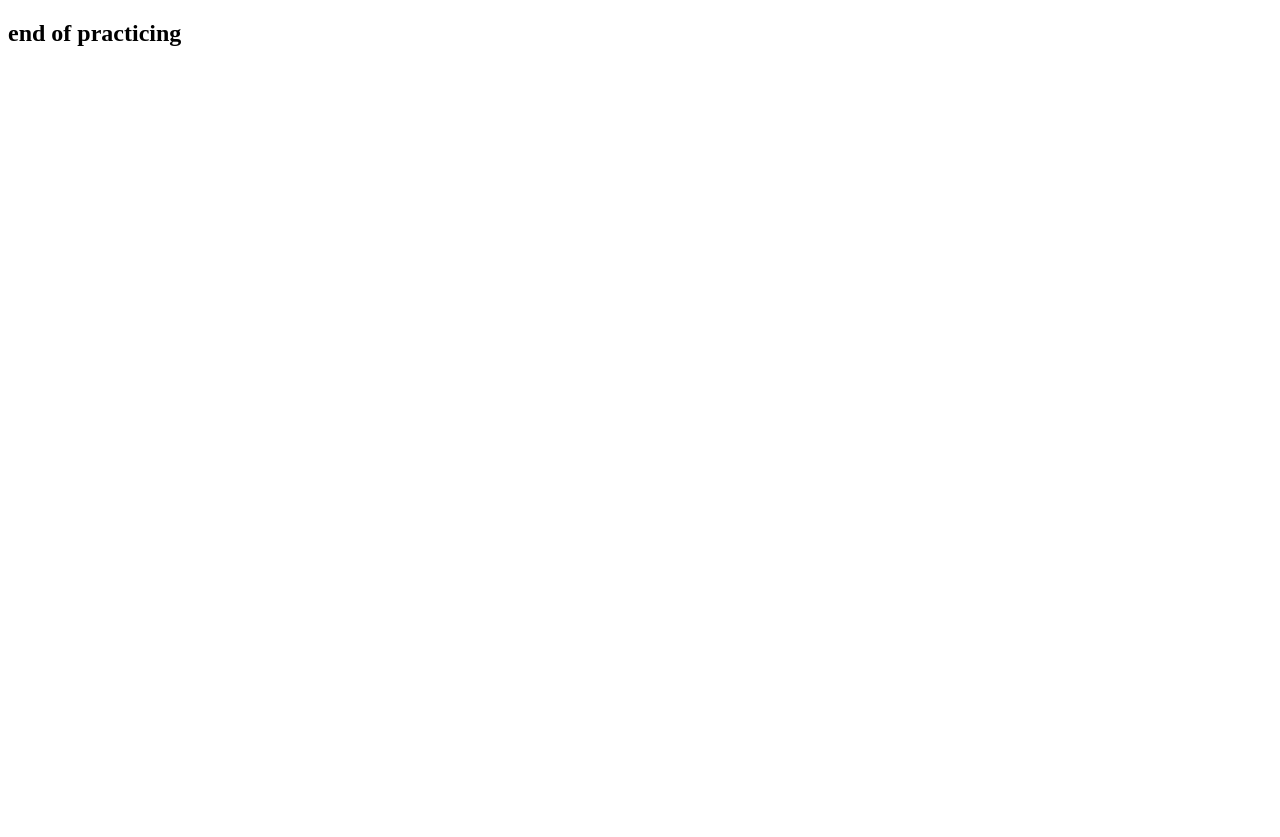
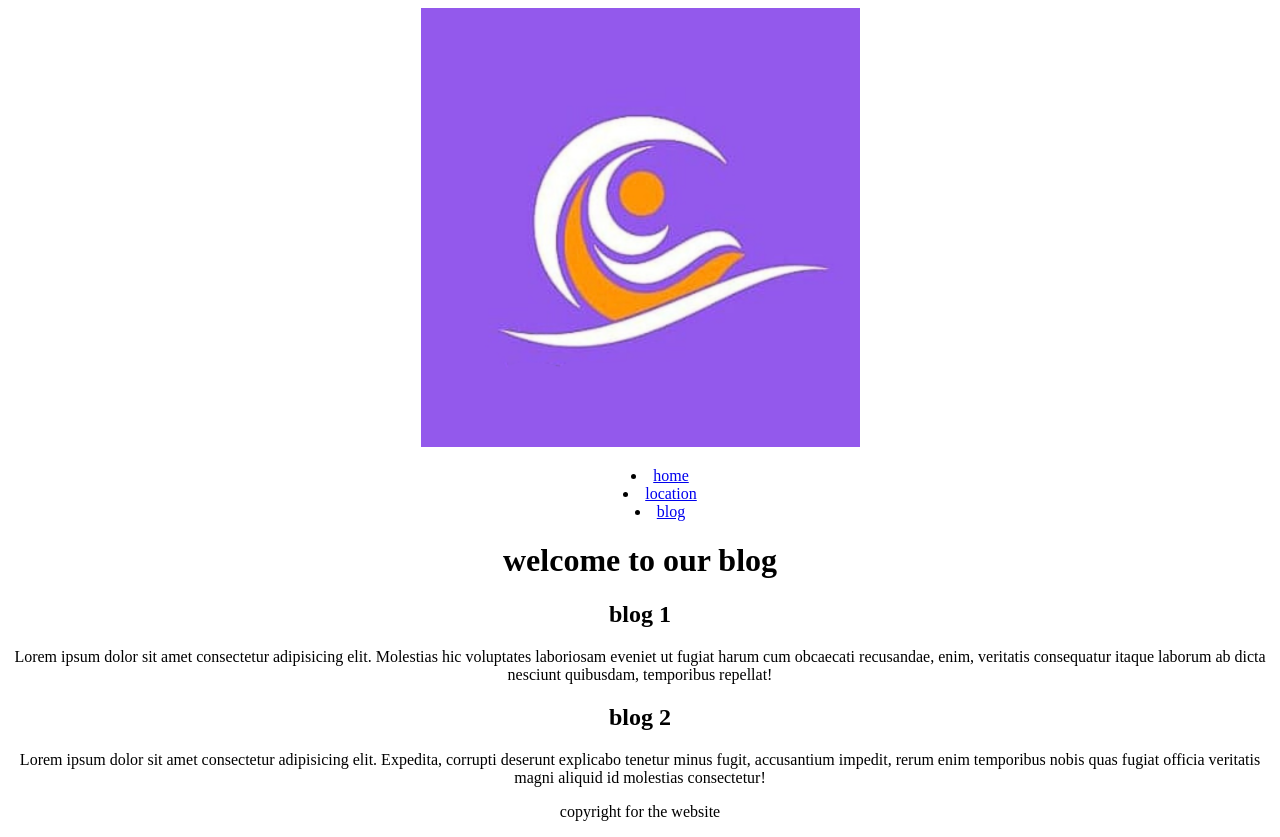
Before and after one commit to Donycooll/repo-exercise, a plain HTML site: page index.html in a window 1280 px wide. Before the commit the page ends 800 px from the top, so only its background shows below. Drawn offline with Linux system fonts and the light colour scheme.

Commit message:
first exercise in coursera

```diff
--- a/css/style.css
+++ b/css/style.css
@@ -0,0 +1,3 @@
+* {
+    text-align: center;
+}
--- a/index.html
+++ b/index.html
@@ -4,8 +4,32 @@
     <meta charset="UTF-8">
     <meta name="viewport" content="width=device-width, initial-scale=1.0">
     <title>Document</title>
+    <link rel="stylesheet" href="css/style.css">
 </head>
 <body>
-    <h2>end of practicing</h2>
+    <header>
+        <img src="images/Untitled design (1).png" alt="logo">
+    </header>
+    <nav>
+        <menu>
+            <li><a href="home.html">home</a></li>
+            <li><a href="location.html">location</a></li>
+            <li><a href="blog.html">blog</a></li>
+        </menu>
+    </nav>
+    <main>
+        <h1>welcome to our blog</h1>
+        <article>
+            <h2>blog 1</h2>
+            <p>Lorem ipsum dolor sit amet consectetur adipisicing elit. Molestias hic voluptates laboriosam eveniet ut fugiat harum cum obcaecati recusandae, enim, veritatis consequatur itaque laborum ab dicta nesciunt quibusdam, temporibus repellat!</p>
+        </article>
+        <article>
+            <h2>blog 2</h2>
+            <p>Lorem ipsum dolor sit amet consectetur adipisicing elit. Expedita, corrupti deserunt explicabo tenetur minus fugit, accusantium impedit, rerum enim temporibus nobis quas fugiat officia veritatis magni aliquid id molestias consectetur!</p>
+        </article>
+    </main>
+    <footer>
+        <p>copyright for the website</p>
+    </footer>
 </body>
 </html>
```
Also changed, not shown: images/Untitled design (1).png (added).
